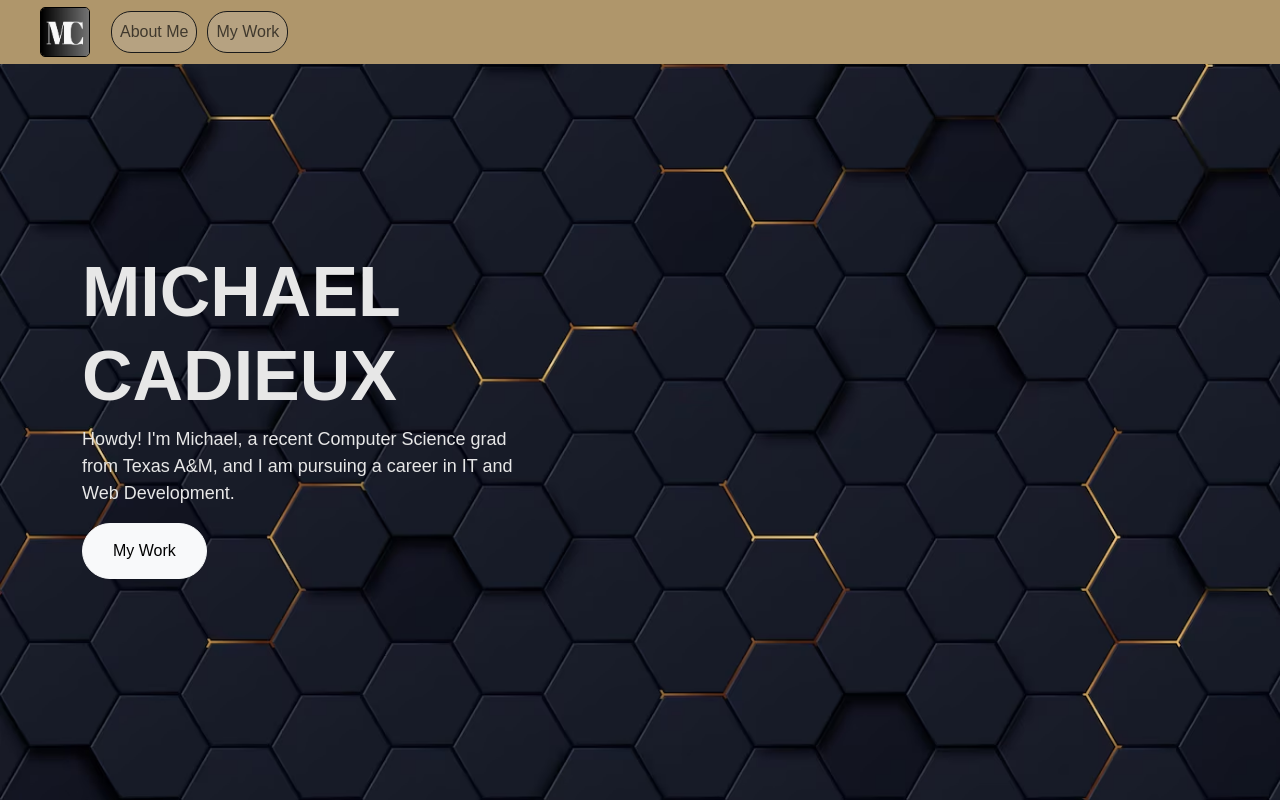
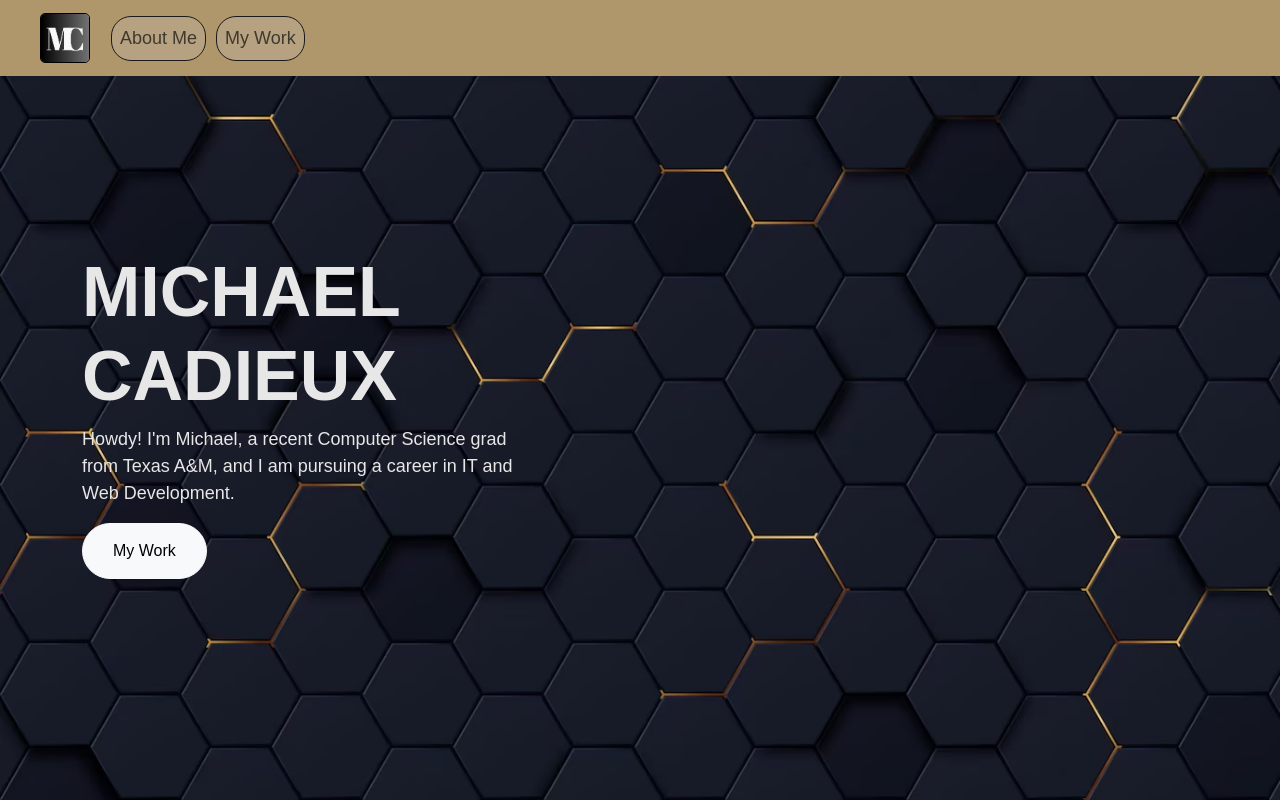
Before and after one commit to cadieuxm/Personal, a plain HTML site: page index.html in a window 1280 px wide. Shown: the top 802 px of the page. Drawn offline with nearby package versions, Linux system fonts and the light colour scheme; a web font is replaced by a local one.

Commit message:
collapse menu styling

```diff
--- a/js/nav.js
+++ b/js/nav.js
@@ -5,7 +5,7 @@ document.write('\
           <span class="navbar-toggler-icon"></span>\
         </button>\
         <div class="collapse navbar-collapse" id="navbarSupportedContent">\
-            <ul class="navbar-nav mr-auto">\
+            <ul class="navbar-nav me-auto">\
                 <li class="nav-item">\
                     <a class="nav-link" href="#about">About Me</a>\
                 </li>\
--- a/main.css
+++ b/main.css
@@ -34,7 +34,6 @@ html { scroll-behavior: smooth;}
 .my-nav {
     width: 100vw;
     background-color: var(--mygold) !important;
-    height: 8vh;
     color: var(--dark) !important;
     position: fixed !important;
 }
@@ -62,8 +61,10 @@ html { scroll-behavior: smooth;}
     border-radius: 20px;
     border: 1px solid rgb(26, 26, 26);
     background-color: var(--mylightgold);
-    margin: 0px 5px 0px 5px;
+    margin: 5px;
     text-align: center;
+    font-weight: 500;
+    font-size: large;
 }
 
 .nav-item:hover {
```
